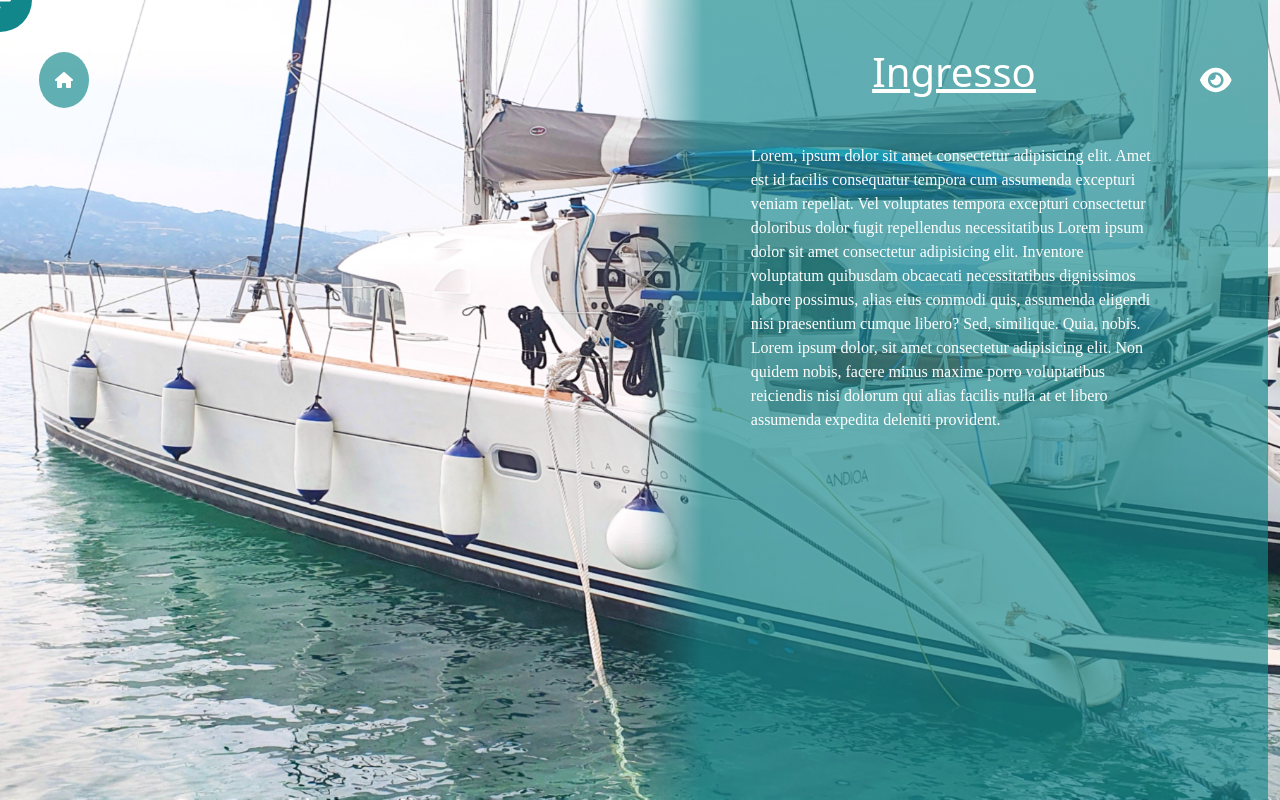
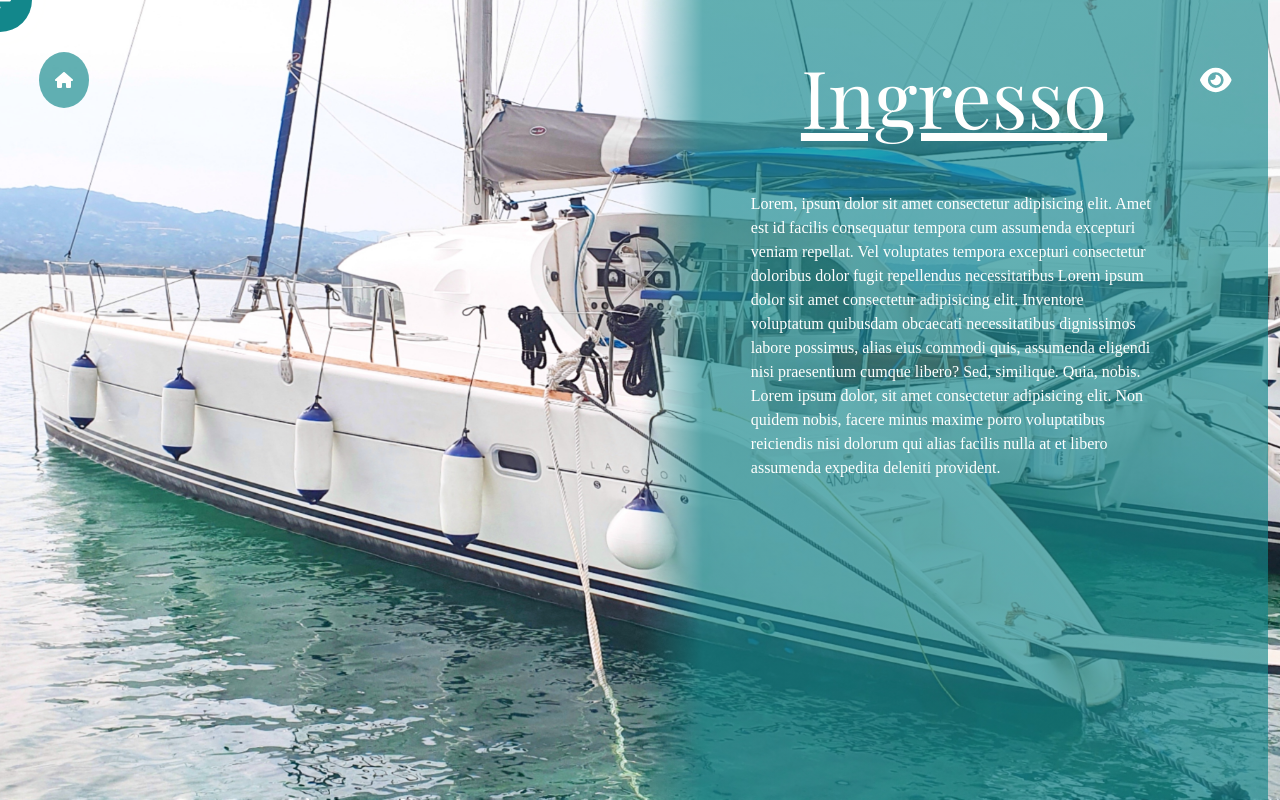
Before and after one commit to takenX10/BoatSweetBoat, a React (Vite) app in the folder client/BoatSweetBoat/: page /esplora-imbarcazione in a window 1280 px wide. Built offline with nearby package versions, Linux system fonts and the light colour scheme; a web font is replaced by a local one.

Commit message:
fixed title font and size on punta e clicca

```diff
--- a/client/BoatSweetBoat/src/pages/EsploraImbarcazione/PuntaEClicca/PuntaEClicca.scss
+++ b/client/BoatSweetBoat/src/pages/EsploraImbarcazione/PuntaEClicca/PuntaEClicca.scss
@@ -199,6 +199,10 @@
     flex-direction: column;
 }
 .title {
+    font-family: 'Playfair Display', serif;
+    font-size: 10vh !important;
+    text-align: center;
+    margin-bottom: 10vh;
     color: $white;
     text-decoration: underline;
     text-align: start;
```
